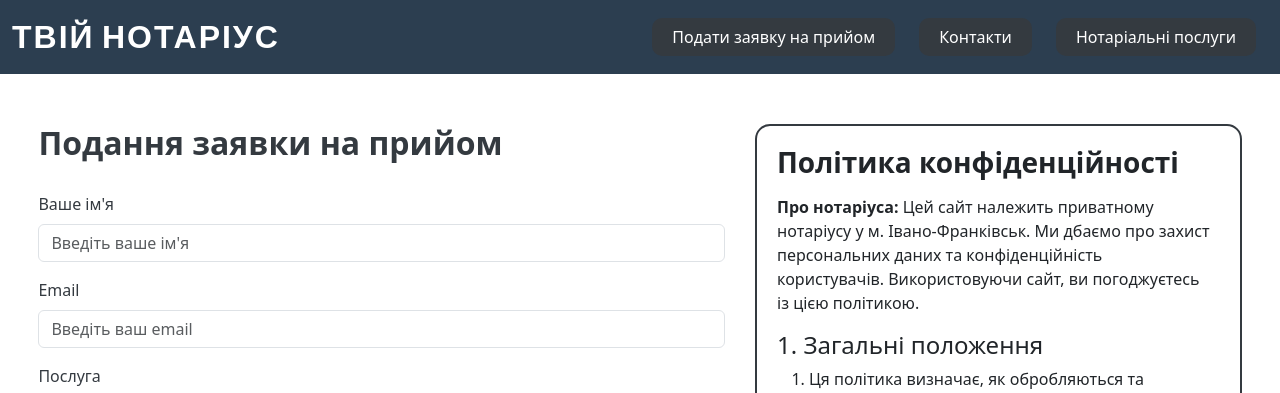
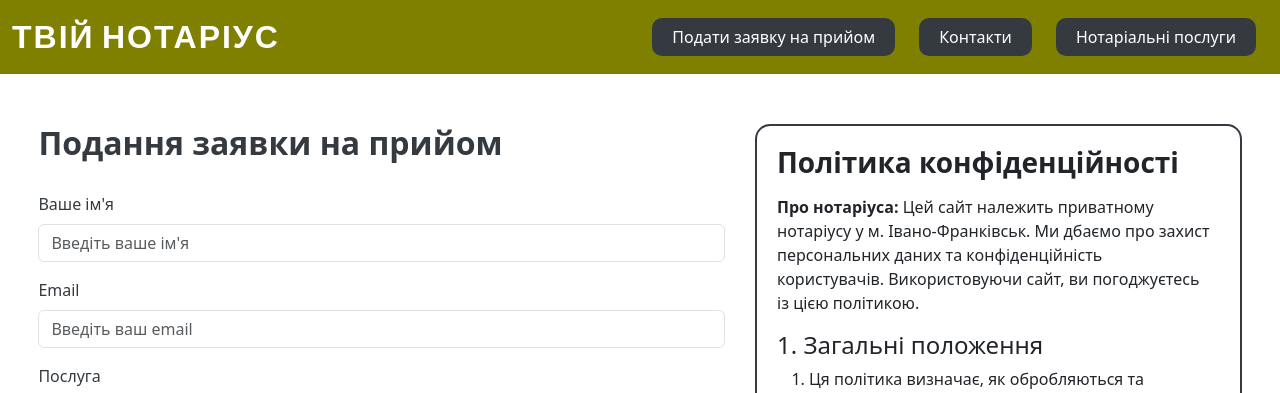
Before and after one commit to ZakharchenkoStanislavIvanovich/DiplomnaZakharchenko, a Flask app: page /appointments/book in a window 1280 px wide. Shown: the top 393 px of the page. Run offline with Flask 3, Linux system fonts and the light colour scheme; data that the repository does not hold is empty.

Commit message:
Тестова зміна навбару на оливковий колір

```diff
--- a/app/templates/base.html
+++ b/app/templates/base.html
@@ -6,13 +6,13 @@
   <title>{% block title %}Нотаріус{% endblock %}</title>
   <link href="https://cdn.jsdelivr.net/npm/bootstrap@5.3.2/dist/css/bootstrap.min.css" rel="stylesheet">
   <style>
+    /* .navbar {
+      background-color: #2c3e50 !important;
+    } */
+
     .navbar {
-      background-color: #2c3e50 !important;
+      background-color: #808000 !important;
     }
-
-    /* .navbar {
-      background-color: #808000 !important;
-    } */
 
     .navbar-brand {
       font-family: 'Poppins', sans-serif;
```
